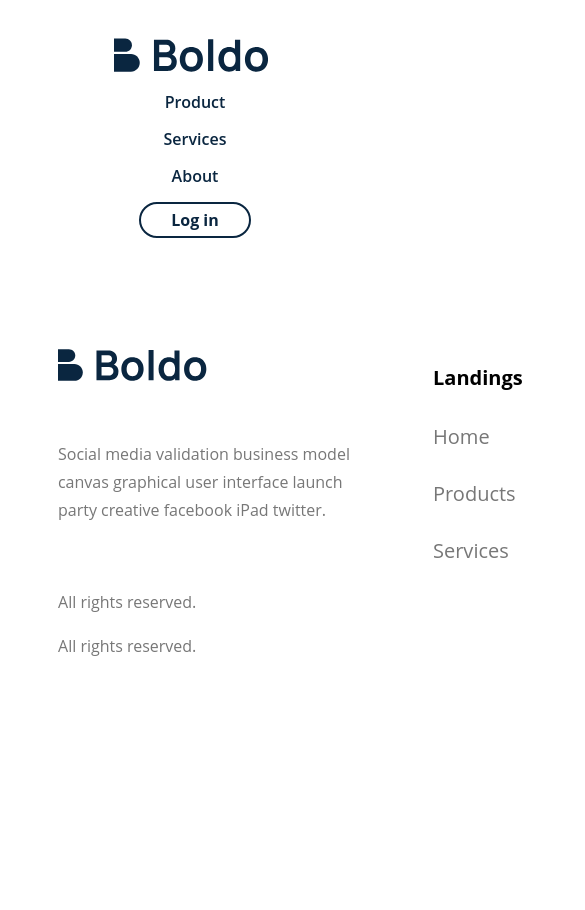
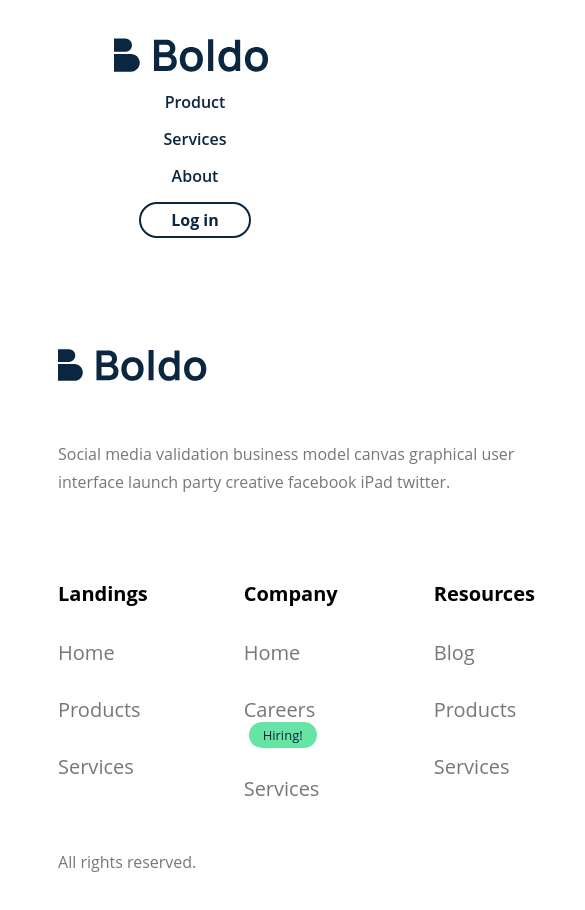
Before and after one commit to Andriamahay11master/Training-react, a React (Create React App) app: page / in a window 390 px wide. Shown: the top 910 px of the page, 585 px wide, since content can reach past the window. Before the commit the page ends 844 px from the top, so only its background shows below. Built offline with nearby package versions, Linux system fonts and the light colour scheme.

Commit message:
init responsive footer

```diff
--- a/src/components/footer/_footer.scss
+++ b/src/components/footer/_footer.scss
@@ -9,6 +9,9 @@ footer {
   }
   @include max(1200px) {
     padding: 50px;
+  }
+  @include max(992px) {
+    grid-template-columns: 1fr;
   }
   img {
     width: 156px;
@@ -52,4 +55,11 @@ footer {
       margin-left: 5px;
     }
   }
+  .footer-left {
+    .rightsReserved {
+      @include max(992px) {
+        display: none;
+      }
+    }
+  }
 }
--- a/src/components/header/header.scss
+++ b/src/components/header/header.scss
@@ -4,7 +4,7 @@ header {
   justify-content: space-between;
   padding: 56px 100px;
   padding-bottom: 45px;
-  @include max(1440px) {
+  @include max(1200px) {
     padding: 25px 50px;
   }
   @include max(992px) {
```
